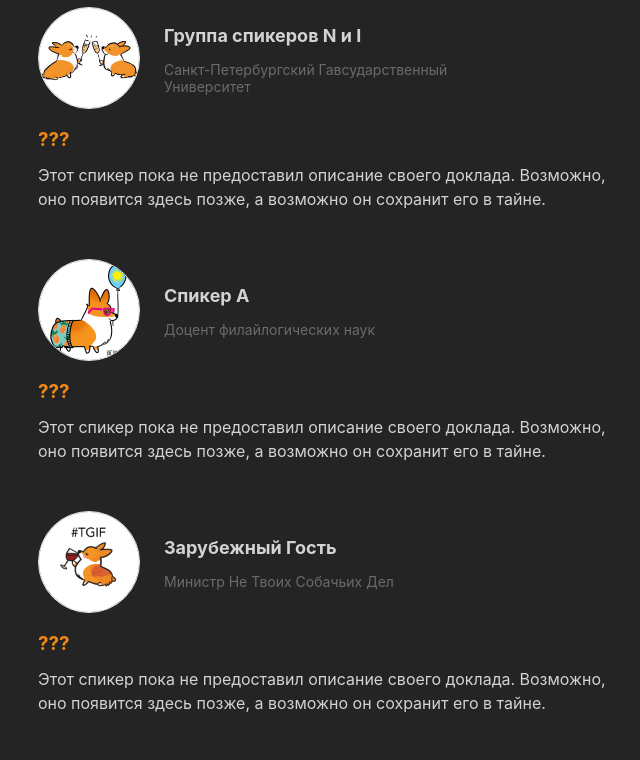
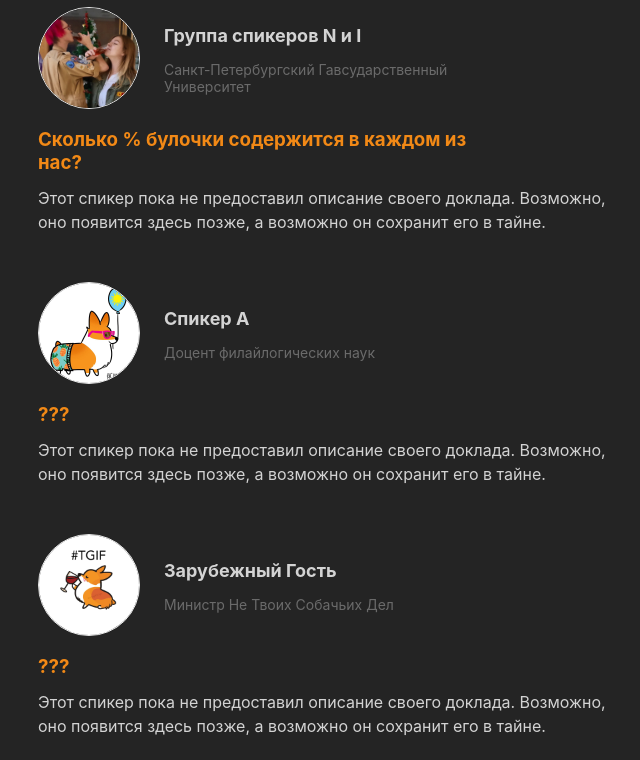
Before and after one commit to AProkot/beecome, a Gatsby site: page / in a window 1280 px wide. Shown: the part 2200-2960 px from the top of the page, without its empty margins (66-706 px from the left). Built offline with nearby package versions, Linux system fonts and the light colour scheme; Gatsby itself is replaced by a stand-in of ours.

Commit message:
add 2 speaker

```diff
--- a/src/items.js
+++ b/src/items.js
@@ -4,6 +4,7 @@ import photo3 from './images/corgi33.jpg';
 import photo4 from './images/corgi44.jpg';
 
 import dAndN from './images/d&n.jpg';
+import iAndN from './images/i&n.jpg';
 
 export const items = [
     {
@@ -14,11 +15,11 @@ export const items = [
         photo: dAndN
     },
     {
-        title: '???',
+        title: 'Сколько % булочки содержится в каждом из нас?',
         author: 'Группа спикеров N и I',
         jobTitle: 'Санкт-Петербургский Гавсударственный Университет',
         description: '',
-        photo: photo2
+        photo: iAndN
     },
     {
         title: '???',
```
Also changed, not shown: src/images/i&n.jpg (added).
